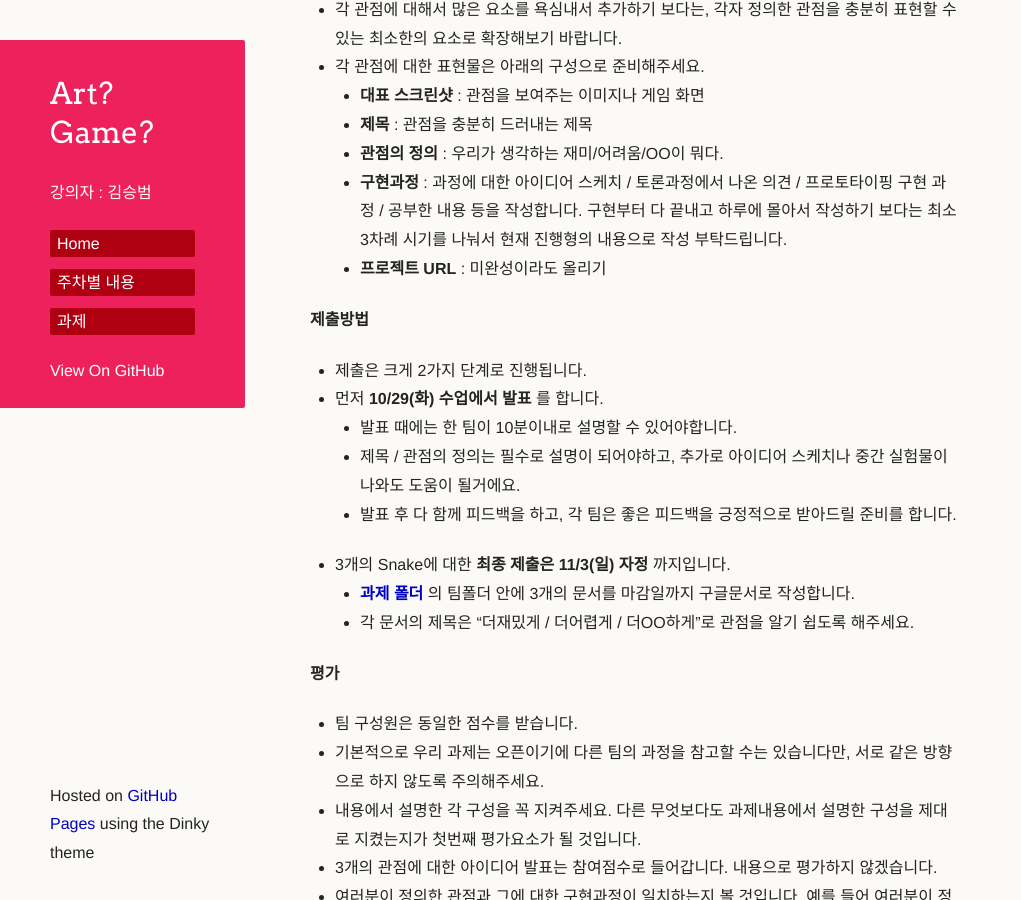
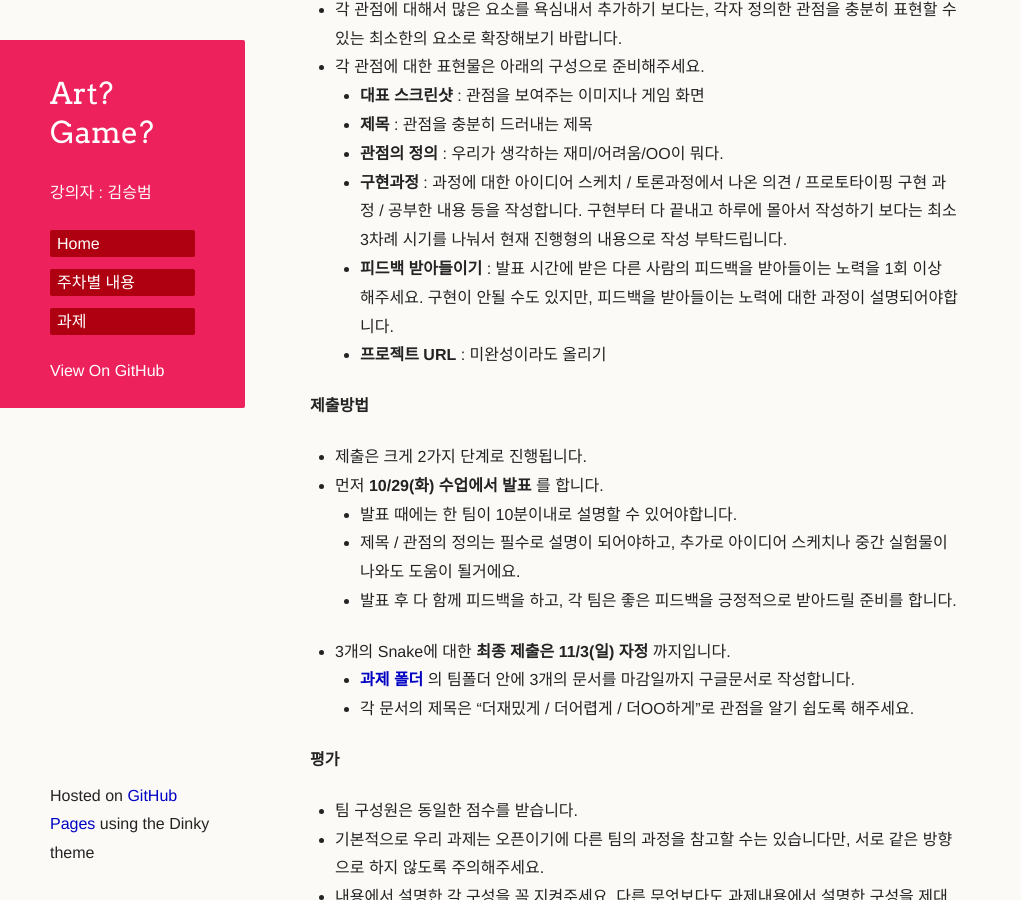
Before and after one commit to picxenk/SIA2019ArtGame, a Jekyll site: the page built from homework.md, in a window 1280 px wide and 900 px high, scrolled down 4646 px. Shown: the whole window, without its empty margins (0-1021 px from the left). Built offline with Jekyll 4.4.1, drawn with Linux system fonts in a browser that asks for light colours; our own code applies the rules of GitHub Pages for plain Markdown files; a script that is not in the unit is left out; the repository's description, which GitHub fills in, is left out.

Commit message:
Update homework.md

```diff
--- a/homework.md
+++ b/homework.md
@@ -119,6 +119,7 @@
    * **제목** : 관점을 충분히 드러내는 제목
    * **관점의 정의** : 우리가 생각하는 재미/어려움/OO이 뭐다.
    * **구현과정** : 과정에 대한 아이디어 스케치 / 토론과정에서 나온 의견 / 프로토타이핑 구현 과정 / 공부한 내용 등을 작성합니다. 구현부터 다 끝내고 하루에 몰아서 작성하기 보다는 최소 3차례 시기를 나눠서 현재 진행형의 내용으로 작성 부탁드립니다.
+   * **피드백 받아들이기** : 발표 시간에 받은 다른 사람의 피드백을 받아들이는 노력을 1회 이상 해주세요. 구현이 안될 수도 있지만, 피드백을 받아들이는 노력에 대한 과정이 설명되어야합니다.
    * **프로젝트 URL** : 미완성이라도 올리기
 
 **제출방법**
```
